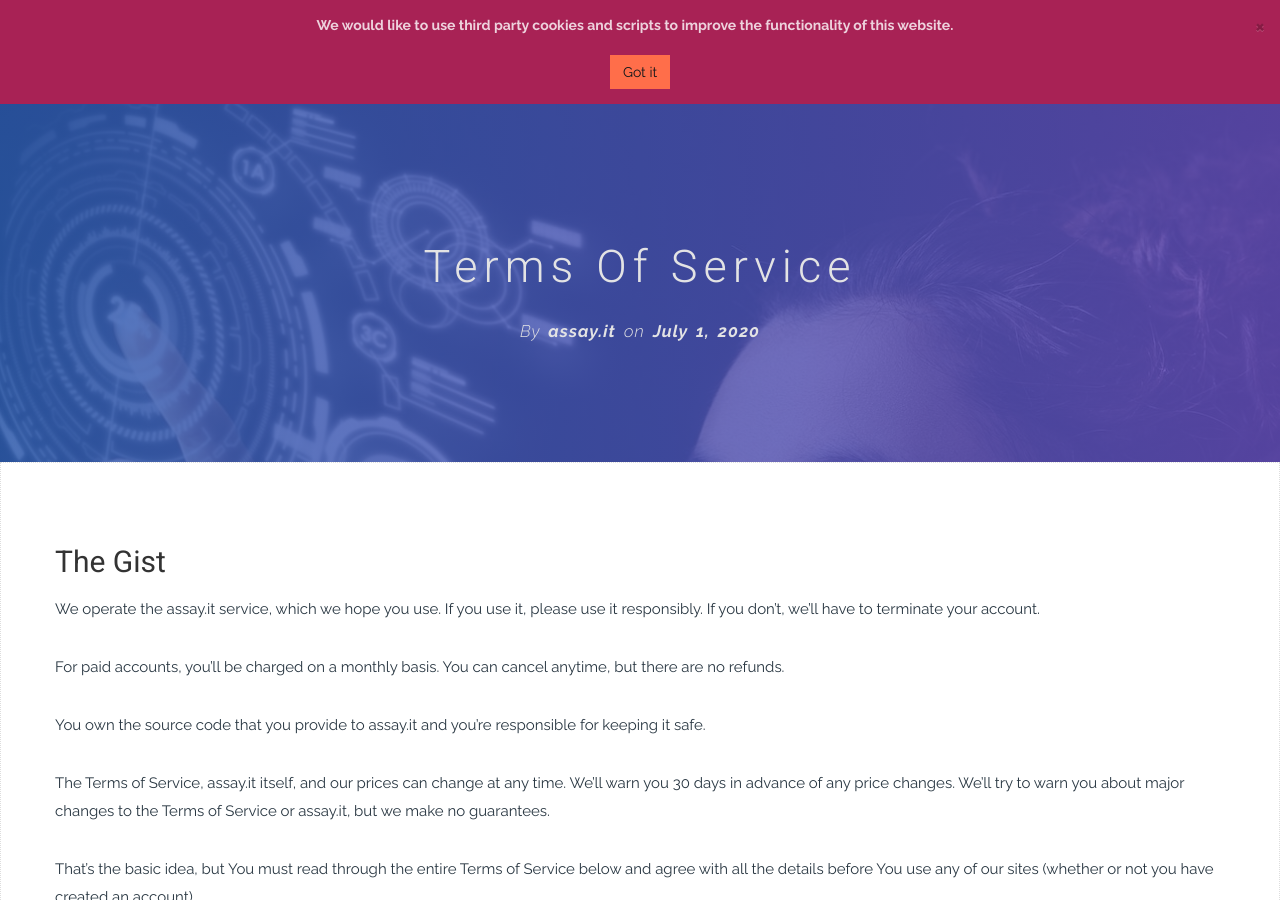
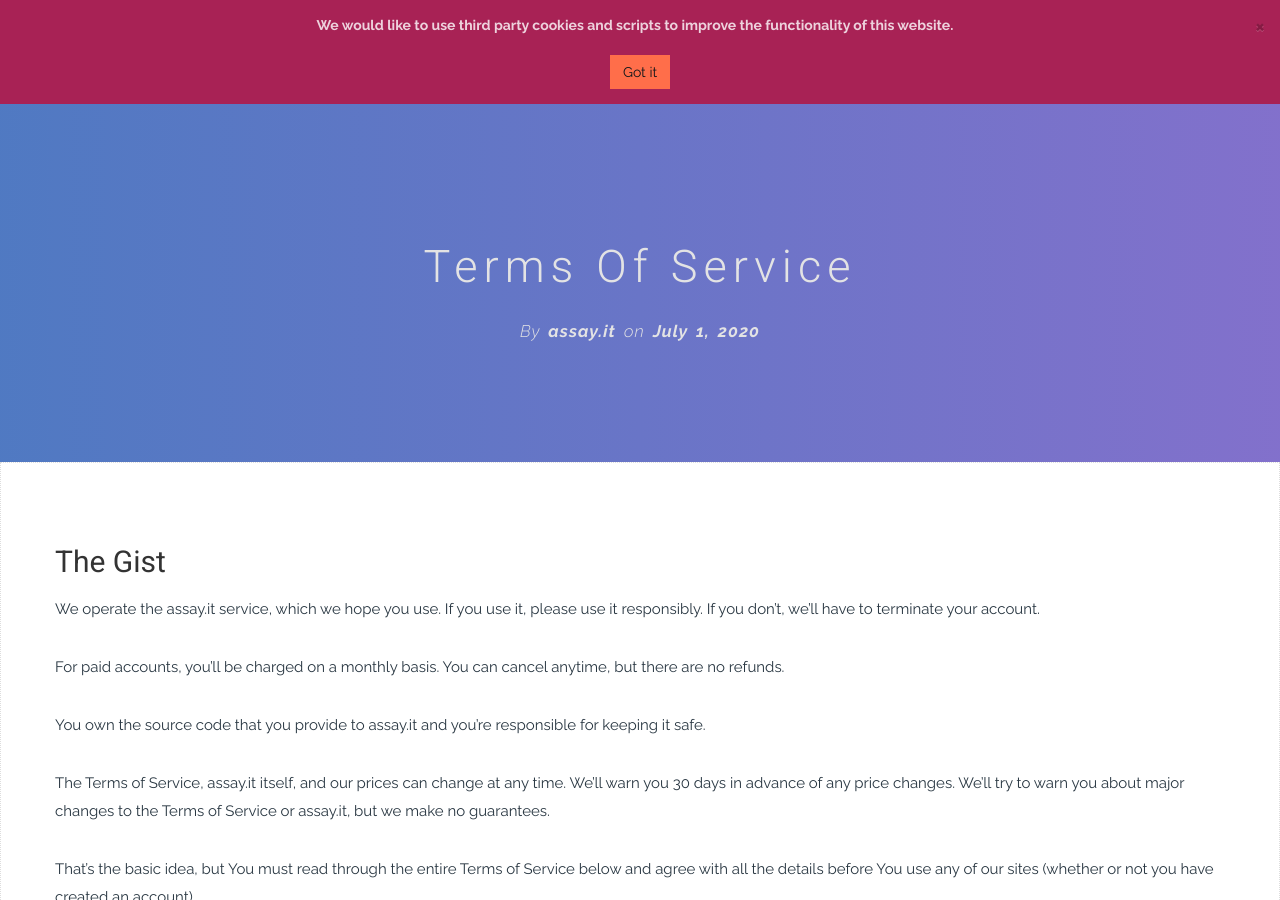
Before and after one commit to assay-it/assay-it.github.io, a Jekyll site: the page built from tos.md, in a window 1280 px wide and 900 px high. Built offline with Jekyll 4.4.1, drawn with Linux system fonts in a browser that asks for light colours; nearby versions of some CDN libraries; some web fonts are replaced; grey boxes are pictures that could not be loaded.

Commit message:
fix page thumbnail

```diff
--- a/_layouts/post.html
+++ b/_layouts/post.html
@@ -2,7 +2,7 @@
 layout: page
 ---
 
-<section id="global-header" style="background: url({{ page.thumbnail }}); background-size: cover; background-attachment: fixed;">
+<section id="global-header" style="background: url({{ page.image }}); background-size: cover; background-attachment: fixed;">
   <div class="container">
     <div class="row">
       <div class="col-md-12">
--- a/index.html
+++ b/index.html
@@ -3,6 +3,7 @@
 title: Confirm Quality, Eliminate Risks in your Serverless applications.
 description: Construct automated quality assessment pipelines for your Serverless applications across deployments and environments, make deployment stress free and eliminate your engineering toil.
 permalink: /
+image: /site-icon.png
 ---
 
 <!-- Slider Start -->
--- a/quick-start.html
+++ b/quick-start.html
@@ -2,6 +2,7 @@
 layout: page
 title: Quick Start
 permalink: /quick-start/
+image: /site-icon.png
 ---
 <!-- Slider Start -->
 <section id="global-header">
```
Also changed, not shown: _posts/2020-07-01-everything-is-continuos.md (+1 -1 lines), _posts/2020-09-24-confirm-quality-of-serverless-api.md (+1 -2 lines).
